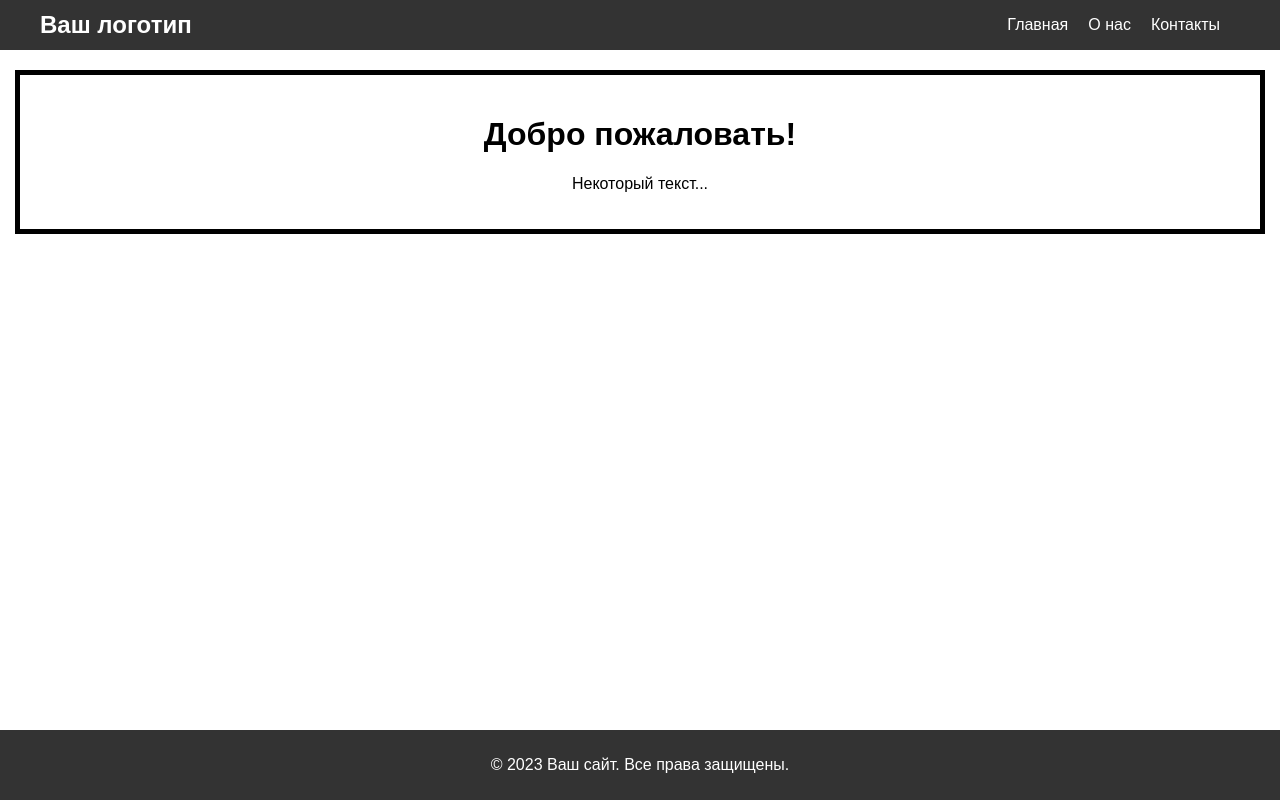
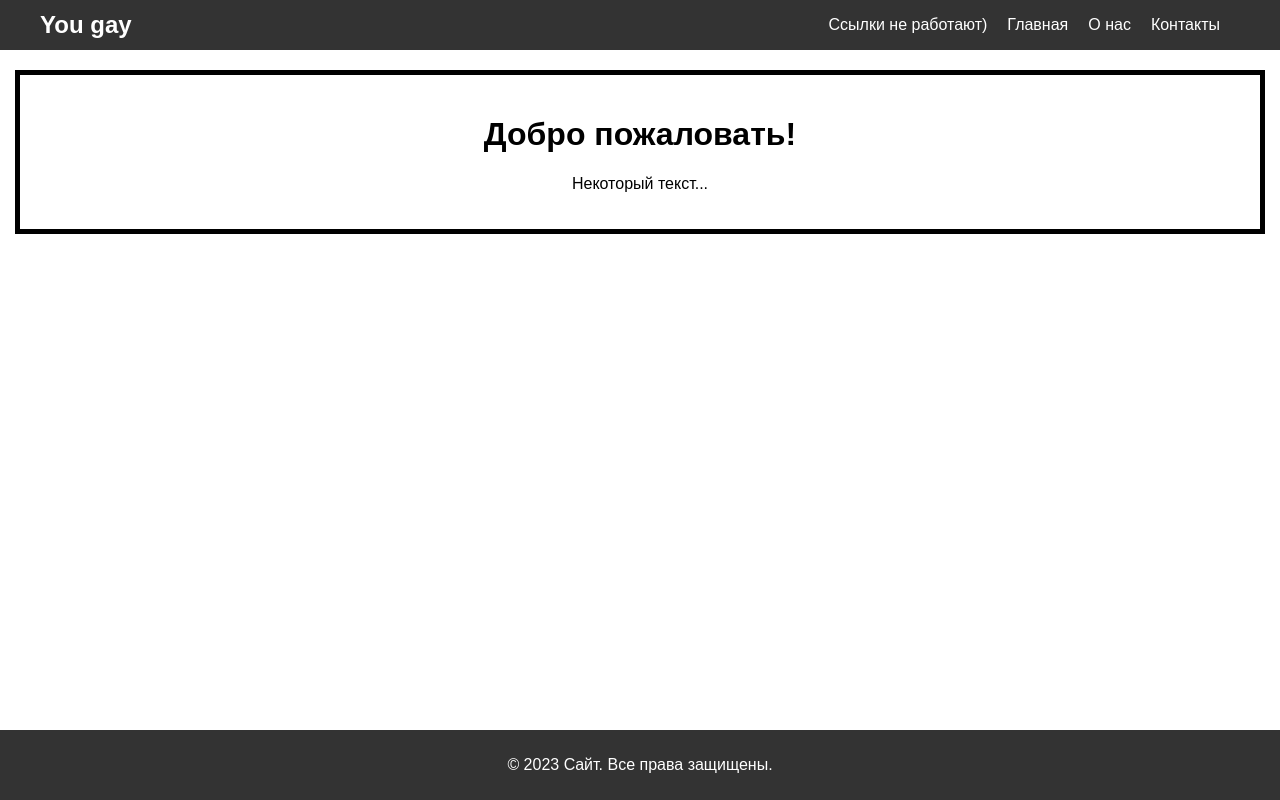
Before and after one commit to LegalasWarrior/LegalasWarrior, a plain HTML site: page index.html in a window 1280 px wide. Drawn offline with Linux system fonts and the light colour scheme.

Commit message:
index.html

```diff
--- a/index.html
+++ b/index.html
@@ -4,14 +4,15 @@
   <meta charset="UTF-8">
   <meta name="viewport" content="width=device-width, initial-scale=1.0">
   <link rel="stylesheet" href="stylesheet.css">
-  <title>Ваш сайт</title>
+  <title>сайт</title>
 </head>
 <body>
   <header>
     <div class="header-content">
-      <div class="logo">Ваш логотип</div>
+      <div class="logo">You gay</div>
       <nav>
         <ul>
+          <li>Ссылки не работают)</li>
           <li><a href="#">Главная</a></li>
           <li><a href="#">О нас</a></li>
           <li><a href="#">Контакты</a></li>
@@ -28,7 +29,7 @@
 
   <footer>
     <div class="footer-content">
-      <p>&copy; 2023 Ваш сайт. Все права защищены.</p>
+      <p>&copy; 2023 Cайт. Все права защищены.</p>
     </div>
   </footer>
 </body>
```
